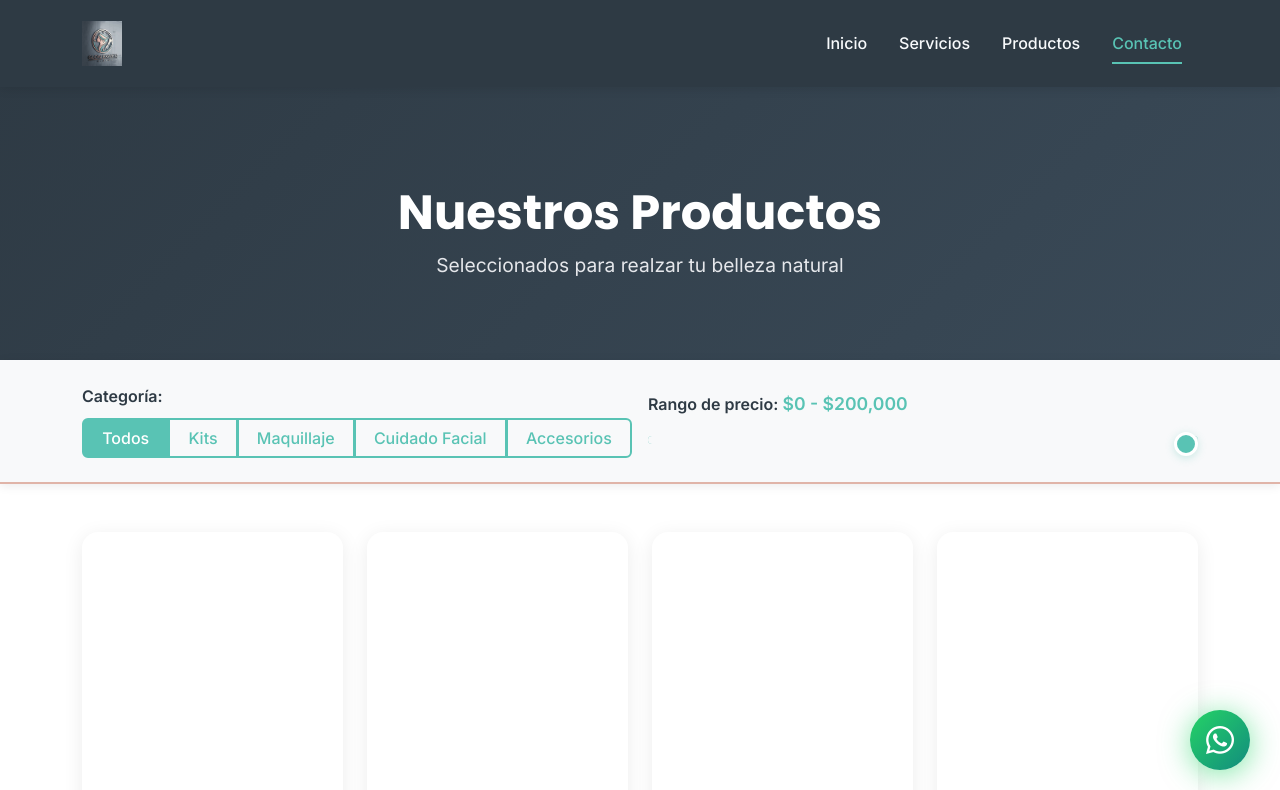
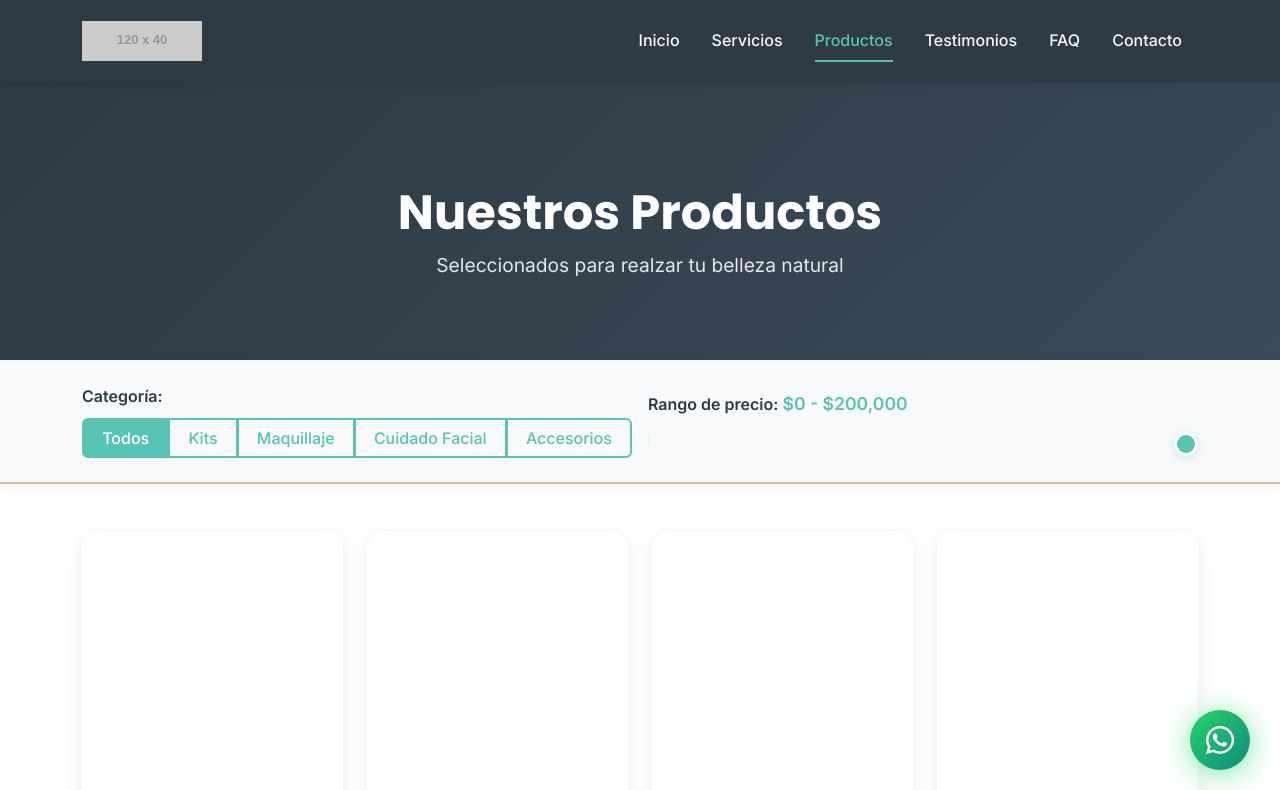
Before and after one commit to luissm4/GLOW_EXPRESS, a plain HTML site: page productos.html in a window 1280 px wide. Shown: the top 790 px of the page. Drawn offline with nearby package versions, Linux system fonts and the light colour scheme; placeholder pictures from the web are drawn by us.

Commit message:
Refactor productos.html for SEO and navigation
Updated SEO metadata, navigation links, and footer content.

```diff
--- a/productos.html
+++ b/productos.html
@@ -3,26 +3,43 @@
 <head>
     <meta charset="UTF-8">
     <meta name="viewport" content="width=device-width, initial-scale=1.0">
+
     <!-- SEO -->
-    <title>Glow Express | Productos</title>
-    <meta name="description" content="Servicios de belleza express y productos que favorecen tu estilo. Agenda fácil por WhatsApp en minutos.">
-    <meta property="og:title" content="Glow Express | Belleza exprés en 30 minutos">
-    <meta property="og:description" content="Servicios de belleza express y productos que favorecen tu estilo.">
-    <meta property="og:image" content="img/hero/hero-main.jpg">
+    <title>Productos | Glow Express</title>
+    <meta name="description" content="Descubre nuestra selección de productos de belleza. Kits, maquillaje, cuidado facial y accesorios. Compra fácil por WhatsApp.">
+
+    <!-- Open Graph -->
+    <meta property="og:title" content="Productos | Glow Express">
+    <meta property="og:description" content="Productos de belleza seleccionados para ti. Compra fácil por WhatsApp.">
+    <meta property="og:image" content="img/productos/productos-og.jpg">
     <meta property="og:type" content="website">
-    <link rel="icon" type="imge/png" href="img/img_atras.png">
+
+    <!-- Favicon -->
+    <link rel="icon" type="image/png" href="img/brand/favicon.png">
+
+    <!-- Preconnect -->
     <link rel="preconnect" href="https://fonts.googleapis.com">
     <link rel="preconnect" href="https://fonts.gstatic.com" crossorigin>
+
+    <!-- Google Fonts -->
     <link href="https://fonts.googleapis.com/css2?family=Poppins:wght@400;500;600;700&family=Inter:wght@400;500;600&display=swap" rel="stylesheet">
+
+    <!-- Font Awesome -->
     <link rel="stylesheet" href="https://cdnjs.cloudflare.com/ajax/libs/font-awesome/6.4.0/css/all.min.css">
+
+    <!-- Bootstrap 5 -->
     <link href="https://cdn.jsdelivr.net/npm/bootstrap@5.3.0/dist/css/bootstrap.min.css" rel="stylesheet">
+
+    <!-- Custom CSS -->
     <link rel="stylesheet" href="css/style.css">
 </head>
 <body>
+
+    <!-- ==== [SECCIÓN: NAVBAR] Ubicación: productos.html, fila 1 ==== -->
     <nav class="navbar navbar-expand-lg navbar-dark bg-dark fixed-top">
         <div class="container">
             <a class="navbar-brand" href="index.html">
-                <img src="img/Img_logo.jpg" alt="Glow Express Logo" width="40" height="40">
+                <img src="img/brand/logo.svg" alt="Glow Express Logo" height="40" onerror="this.src='https://via.placeholder.com/120x40/FF4DA6/FFFFFF?text=GLOW+EXPRESS'">
             </a>
             <button class="navbar-toggler" type="button" data-bs-toggle="collapse" data-bs-target="#navbarNav">
                 <span class="navbar-toggler-icon"></span>
@@ -33,13 +50,19 @@
                         <a class="nav-link" href="index.html">Inicio</a>
                     </li>
                     <li class="nav-item">
-                        <a class="nav-link" href="servicios.html">Servicios</a>
+                        <a class="nav-link" href="index.html#servicios">Servicios</a>
                     </li>
                     <li class="nav-item">
-                        <a class="nav-link" href="productos.html">Productos</a>
+                        <a class="nav-link active" href="productos.html">Productos</a>
                     </li>
                     <li class="nav-item">
-                        <a class="nav-link active" href="contacto.html">Contacto</a>
+                        <a class="nav-link" href="index.html#testimonios">Testimonios</a>
+                    </li>
+                    <li class="nav-item">
+                        <a class="nav-link" href="index.html#faq">FAQ</a>
+                    </li>
+                    <li class="nav-item">
+                        <a class="nav-link" href="index.html#contacto">Contacto</a>
                     </li>
                 </ul>
             </div>
@@ -141,9 +164,9 @@
                 <div class="col-md-4 mb-3 mb-md-0">
                     <h5 class="footer__title">Navegación</h5>
                     <ul class="footer__links">
-                        <li><a href="servicios.html">Servicios</a></li>
+                        <li><a href="index.html#servicios">Servicios</a></li>
                         <li><a href="productos.html">Productos</a></li>
-                        <li><a href="contacto.html">Contacto</a></li>
+                        <li><a href="index.html#contacto">Contacto</a></li>
                     </ul>
                 </div>
                 <div class="col-md-4">
```
